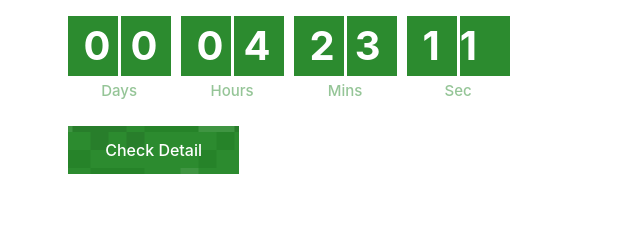
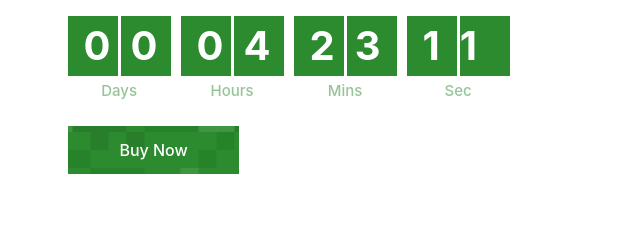
Before and after one commit to shaiktaabish/metapoly-final, a plain HTML site: page gamefi.html in a window 1280 px wide. Shown: the part 1480-1720 px from the top of the page, 630-1270 px from the left. Drawn offline with nearby package versions, Linux system fonts and the light colour scheme; a script that the page names is missing.

Commit message:
Update gamefi.html

```diff
--- a/gamefi.html
+++ b/gamefi.html
@@ -99,7 +99,7 @@
             <div class="_15px _30px">Sec</div>
           </div>
         </div>
-        <a href="https://app.mintology.studio/#/genesisDetails" target="_blank" class="orange-button _31 no31 left w-button">Check Detail</a>
+        <a href="https://app.mintology.studio/#/genesisDetails" target="_blank" class="orange-button _31 no31 left w-button">Buy Now</a>
       </div>
     </div>
     <div class="container _1171-95">
```
